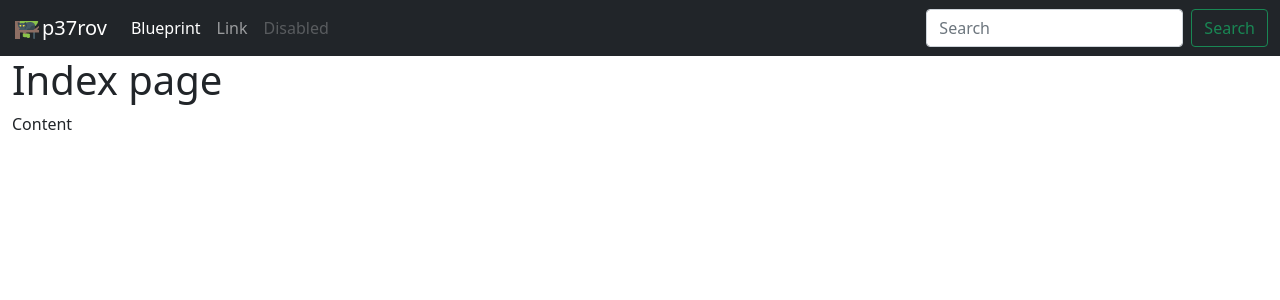
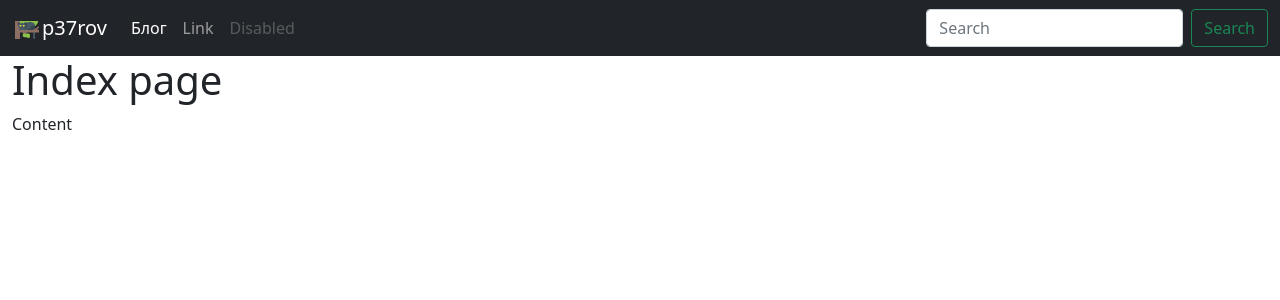
Before and after one commit to p37rov-nvkz/flask-blog-tutorial, a Flask app: page / in a window 1280 px wide. Shown: the top 300 px of the page. Run offline with Flask 2, Linux system fonts and the light colour scheme.

Commit message:
Stylistic template editing
Nothing remarkable

```diff
--- a/templates/base.html
+++ b/templates/base.html
@@ -28,7 +28,7 @@
     <div class="collapse navbar-collapse" id="navbarSupportedContent">
       <ul class="navbar-nav me-auto mb-2 mb-lg-0">
         <li class="nav-item">
-          <a class="nav-link active" aria-current="page" href="{{ url_for('posts.index') }}">Blueprint</a>
+          <a class="nav-link active" aria-current="page" href="{{ url_for('posts.index') }}">Блог</a>
         </li>
         <li class="nav-item">
           <a class="nav-link" href="#">Link</a>
```
